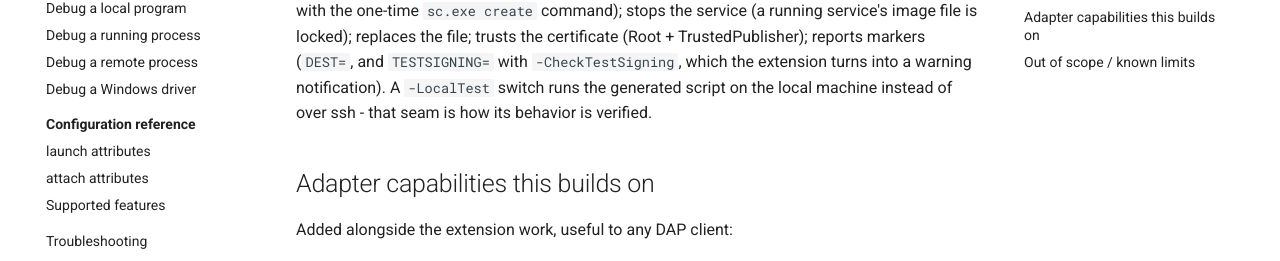
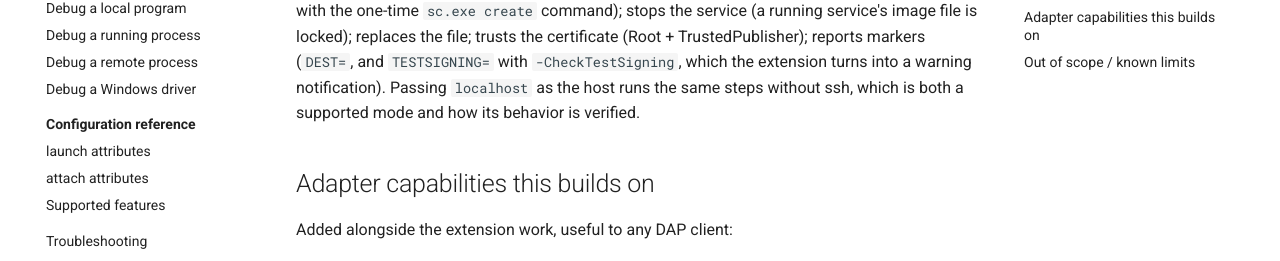
Before and after one commit to svnscha/dap-dbgeng, an MkDocs documentation site: the page built from docs/development/f5-experience.md, in a window 1280 px wide and 900 px high, scrolled down 1793 px. Shown: the part 208-469 px from the top of the window. Built offline with MkDocs 1.6.1 and Material for MkDocs 9.7.7, drawn with Linux system fonts in a browser that asks for light colours; comment, search, counter and statistics services are not loaded.

Commit message:
Cut the speculative parts of the target scripts
Deploy-Binary grew a -LocalTest switch as a test seam before it could deploy
locally for real; -HostName localhost does the same thing, so the switch is
gone. Ensure-ProcessServer had -SourcePath and -NoAutoDeploy, both invented for
situations nobody has hit: the auto-detection already says what it looked for,
and a caller that does not want a deploy can point -DbgsrvPath at one.

The rest is error handling that had grown two layers - the CLIXML decoder now
also drops the 'At line:/+' trailer, so the caller takes the first line instead
of filtering again.

```diff
--- a/docs/development/f5-experience.md
+++ b/docs/development/f5-experience.md
@@ -71,9 +71,9 @@ form - a missing service fails with the one-time `sc.exe create` command);
 stops the service (a running service's image file is locked); replaces the
 file; trusts the certificate (Root + TrustedPublisher); reports markers
 (`DEST=`, and `TESTSIGNING=` with `-CheckTestSigning`, which the extension
-turns into a warning notification). A `-LocalTest` switch runs the generated
-script on the local machine instead of over ssh - that seam is how its
-behavior is verified.
+turns into a warning notification). Passing `localhost` as the host runs the
+same steps without ssh, which is both a supported mode and how its behavior is
+verified.
 
 ## Adapter capabilities this builds on
 
```
Also changed, not shown: 3 other files.
